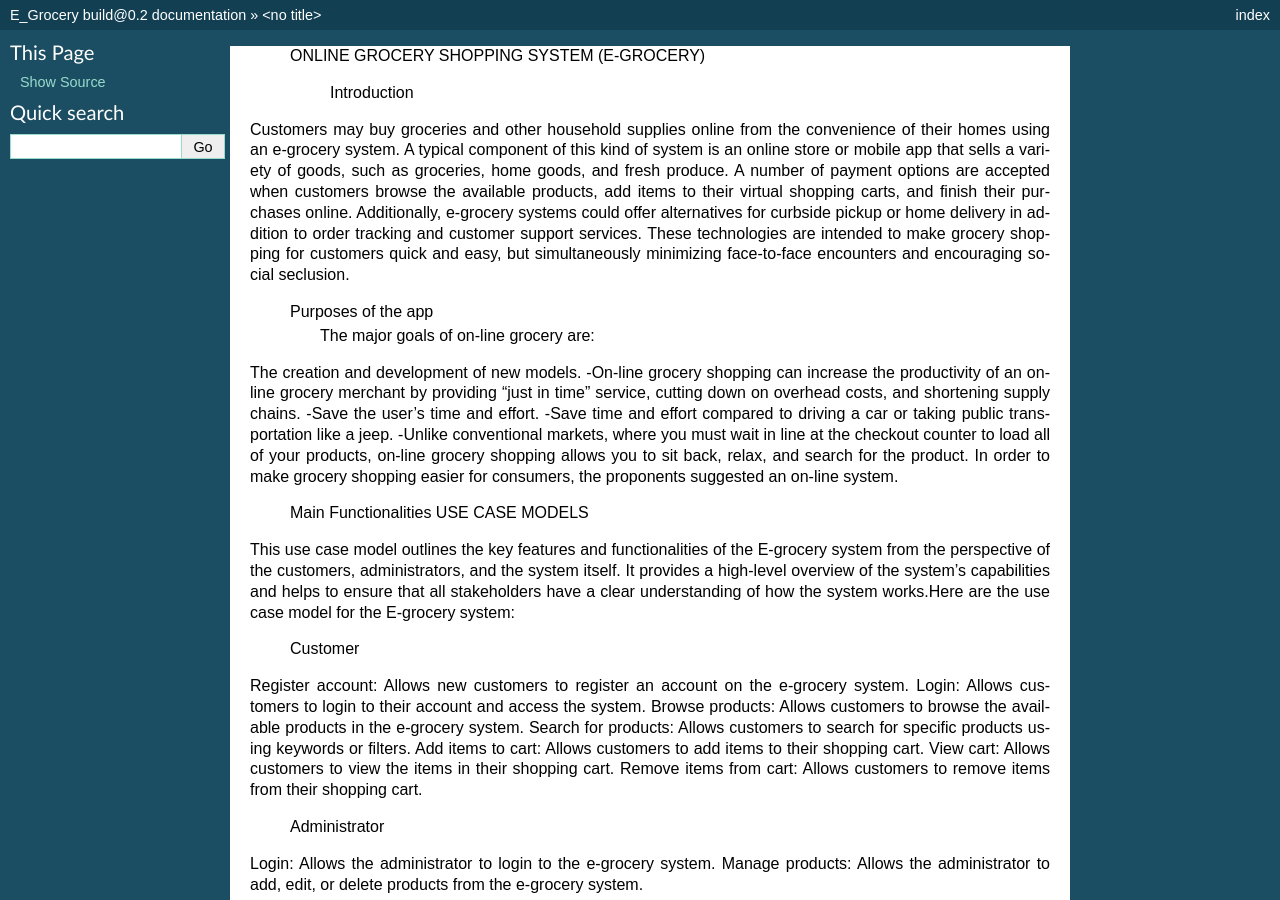
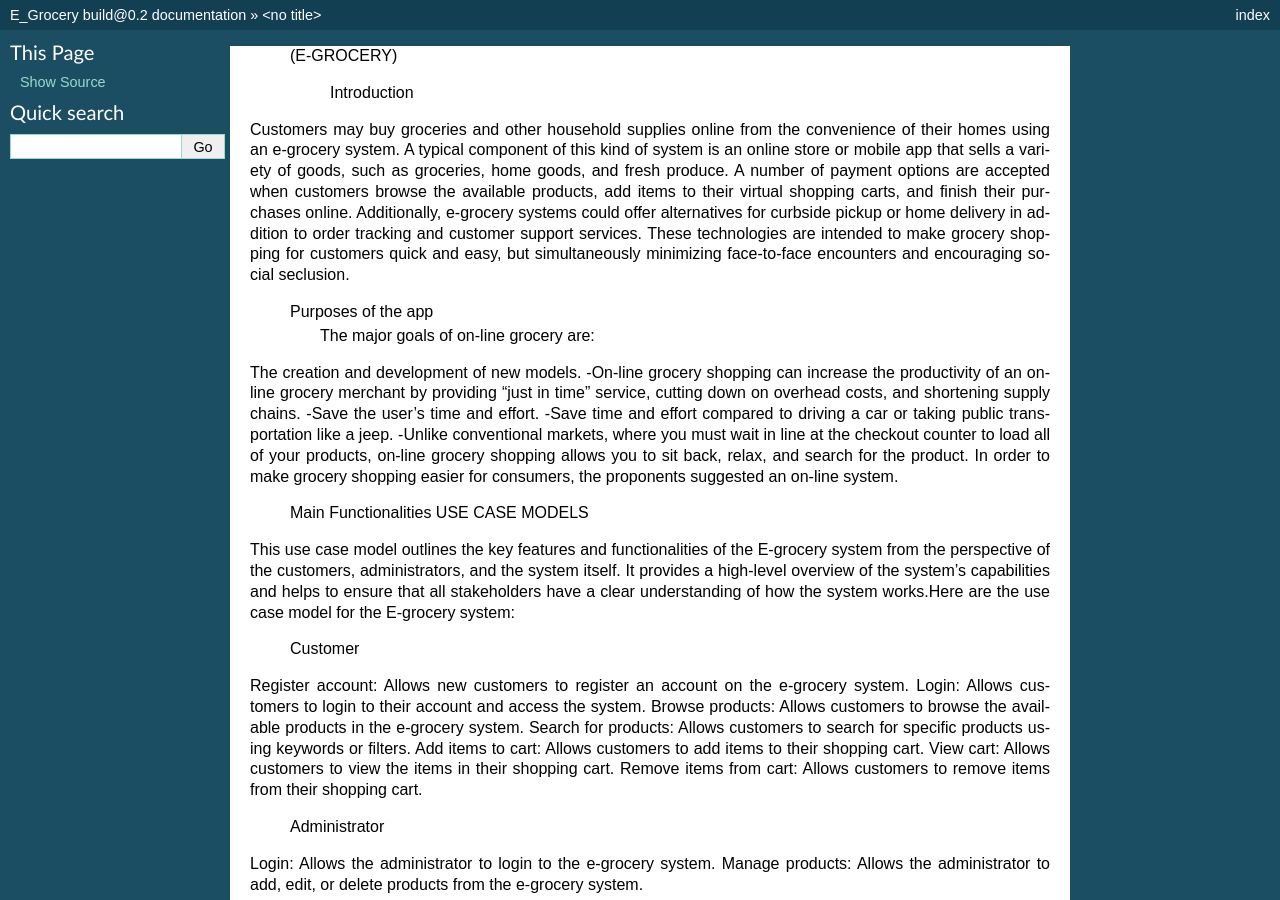
Before and after one commit to Kumopascaline/E_grocery_docs, a Sphinx documentation site: the page built from docs/index.rst, in a window 1280 px wide and 900 px high. Built offline with Sphinx 7.4.7, drawn with Linux system fonts in a browser that asks for light colours.

Commit message:
Update index.rst

```diff
--- a/docs/index.rst
+++ b/docs/index.rst
@@ -1,5 +1,5 @@
-  ONLINE GROCERY SHOPPING SYSTEM
   (E-GROCERY)
+
 
     Introduction
 
```
